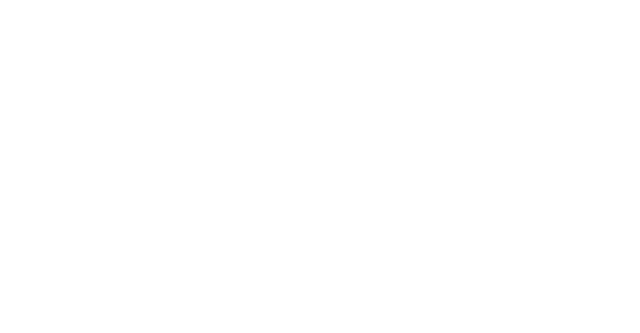
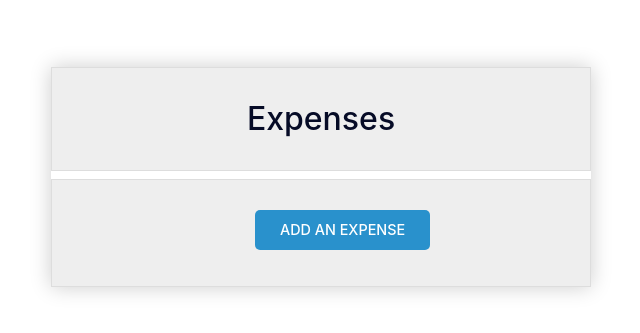
Before and after one commit to Andreas-Kalicani/travelbudget2.0, a React (Create React App) app: page /dashboard in a window 1280 px wide. Shown: the part 2409-2742 px from the top of the page, without its empty margins (319-959 px from the left). Built offline with nearby package versions, Linux system fonts and the light colour scheme.

Commit message:
added style to add Expense component

```diff
--- a/src/components/dashboard/Dashboard.js
+++ b/src/components/dashboard/Dashboard.js
@@ -41,9 +41,9 @@
        accordinigly,
        */}
 
-    {/* <AddComponent />
-    <Charts />
-    <Chart2 />  */}
+    <AddComponent />
+    {/* <Charts />
+    <Chart2 />   */}
 
            <div className="theCharts">
          {/* <Charts
```
